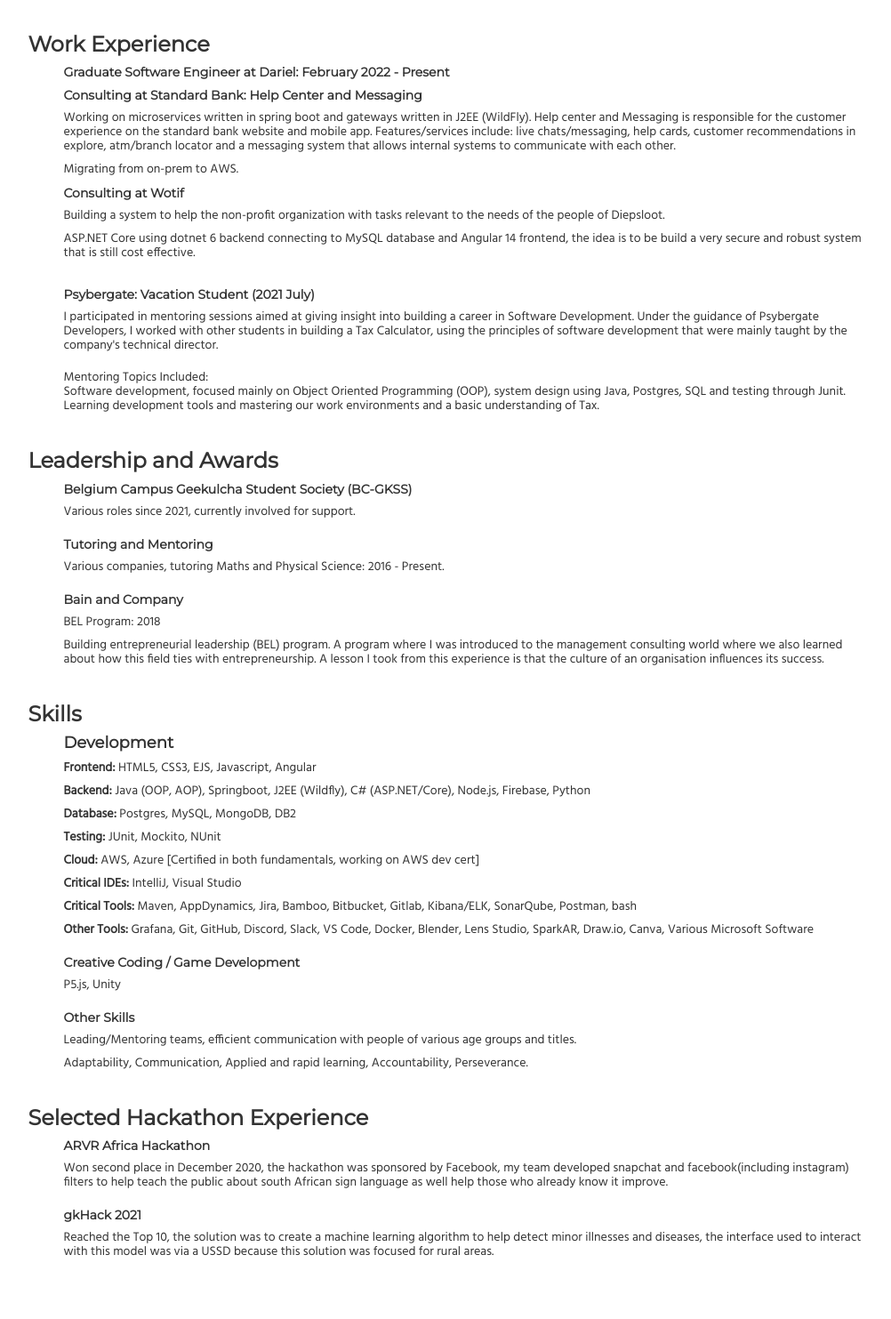
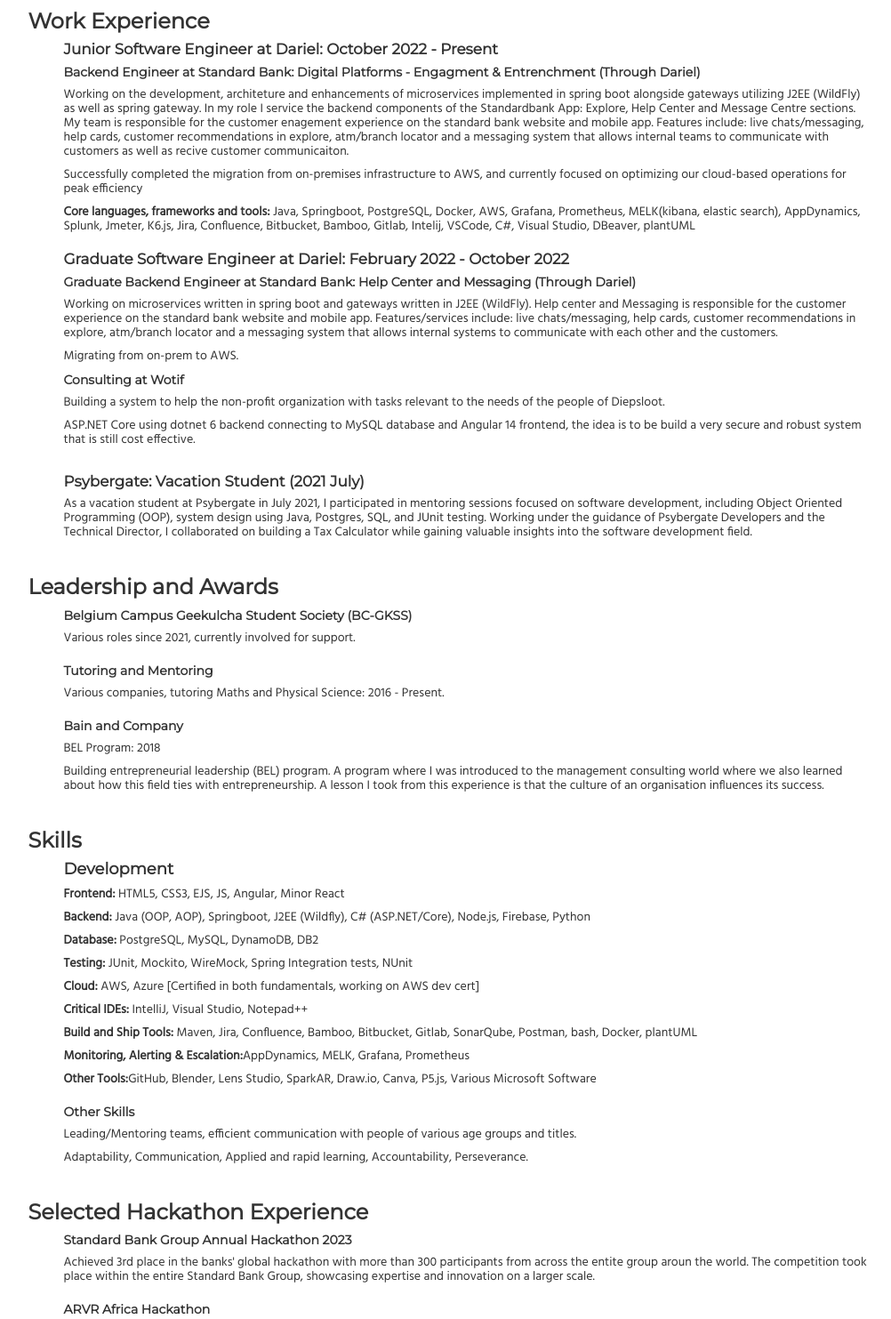
Before and after one commit to TGNkwane/cvtebogonkwane-errors.co.za-SUBDOMAIN, a plain HTML site: page index.html in a window 1280 px wide. Shown: the part 489-1972 px from the top of the page at 89% size, without its empty margins (136-1138 px from the left). Before the commit the page ends 1935 px from the top, so only its background shows below. Drawn offline with nearby package versions, Linux system fonts and the light colour scheme.

Commit message:
CV as at 28 October 2023

```diff
--- a/css/cv.css
+++ b/css/cv.css
@@ -12,6 +12,11 @@ h5,
     font-weight:bold;
 }
 
+.majorHeadline {
+    font-family: 'Montserrat', sans-serif;
+    font-weight:bold;
+    font-size: 1.2em;
+}
 
 h1 {
     font-size:5em;
--- a/index.html
+++ b/index.html
@@ -18,7 +18,6 @@
                     <div class="center">
                         <h1>Tebogo Gerald Nkwane</h1>
                         <h3>Innovative, Reliable, Creative</h3>
-                        <p><a href="tel:+27605293605">Cell</a></p>
                         <p>Email: <a href="mailto: nkwane.gerald@gmail.com">nkwane.gerald@gmail.com</a></p>
                         <p><a href="https://github.com/TGNkwane" target="_blank">GitHub</a></p>
                         <p><a href="https://za.linkedin.com/in/tebogo-nkwane" target="_blank">LinkedIn</a></p>
@@ -27,7 +26,7 @@
                     <h3>Education</h3>
                     <ul>
                         <li>
-                            <p class="headline">Belgium Campus: 2019 - Present (Honours year)</p>
+                            <p class="majorHeadline">Belgium Campus: 2019 - Present (Honours year)</p>
                             <p>Majoring in Software Engineering</p>
                             <p>Current GPA: 78%</p>
                         </li>
@@ -40,9 +39,16 @@
                      <h3>Work Experience</h3>
                      <ul>
                         <li>
-                            <p class="headline">Graduate Software Engineer at Dariel: February 2022 -  Present</p>
-                            <p class="headline">Consulting at Standard Bank: Help Center and Messaging</p>
-                            <p>Working on microservices written in spring boot and gateways written in J2EE (WildFly). Help center and Messaging is responsible for the customer experience on the standard bank website and mobile app. Features/services include: live chats/messaging, help cards, customer recommendations in explore, atm/branch locator and a messaging system that allows internal systems to communicate with each other.</p>
+                            <p class="majorHeadline">Junior Software Engineer at Dariel: October 2022 -  Present</p>
+                            <p class="headline">Backend Engineer at Standard Bank: Digital Platforms - Engagment & Entrenchment (Through Dariel)</p>
+                            <p>Working on the development, architeture and enhancements of microservices implemented in spring boot alongside gateways utilizing J2EE (WildFly) as well as spring gateway. In my role I service the backend components of the Standardbank App: Explore, Help Center and Message Centre sections. My team is responsible for the customer enagement experience on the standard bank website and mobile app. Features include: live chats/messaging, help cards, customer recommendations in explore, atm/branch locator and a messaging system that allows internal teams to communicate with customers as well as recive customer communicaiton.</p>
+                            <p>Successfully completed the migration from on-premises infrastructure to AWS, and currently focused on optimizing our cloud-based operations for peak efficiency</p>
+                            <P><b>Core languages, frameworks and tools:</b> Java, Springboot, PostgreSQL, Docker, AWS, Grafana, Prometheus, MELK(kibana, elastic search), AppDynamics, Splunk, Jmeter, K6.js, Jira, Confluence, Bitbucket, Bamboo, Gitlab, Intelij, VSCode, C#, Visual Studio, DBeaver, plantUML</P>
+                        </li>
+                        <li>
+                            <p class="majorHeadline">Graduate Software Engineer at Dariel: February 2022 -  October 2022</p>
+                            <p class="headline">Graduate Backend Engineer at Standard Bank: Help Center and Messaging (Through Dariel)</p>
+                            <p>Working on microservices written in spring boot and gateways written in J2EE (WildFly). Help center and Messaging is responsible for the customer experience on the standard bank website and mobile app. Features/services include: live chats/messaging, help cards, customer recommendations in explore, atm/branch locator and a messaging system that allows internal systems to communicate with each other and the customers.</p>
                             <p>Migrating from on-prem to AWS.</p>
                             <p class="headline">Consulting at Wotif</p>
                             <p>Building a system to help the non-profit organization with tasks relevant to the needs of the people of Diepsloot.</p>
@@ -51,15 +57,8 @@
                      </ul>
                     <ul>
                         <li>
-                            <p class="headline">Psybergate: Vacation Student (2021 July)</p>
-                            <p>I participated in mentoring sessions aimed at giving insight into building a career in Software Development.
-                            Under the guidance of Psybergate Developers, I worked with other students in building a Tax Calculator,
-                            using the principles of software development that were mainly taught by the company's technical director.</p>
-                        </li>
-                        <li>
-                            <p>Mentoring Topics Included:<br>
-                             Software development, focused mainly on Object Oriented Programming (OOP), system design using Java, Postgres, SQL and testing through Junit.<br>
-                             Learning development tools and mastering our work environments and a basic understanding of Tax.</p>
+                            <p class="majorHeadline">Psybergate: Vacation Student (2021 July)</p>
+                            <p>As a vacation student at Psybergate in July 2021, I participated in mentoring sessions focused on software development, including Object Oriented Programming (OOP), system design using Java, Postgres, SQL, and JUnit testing. Working under the guidance of Psybergate Developers and the Technical Director, I collaborated on building a Tax Calculator while gaining valuable insights into the software development field.</p>
                         </li>
                     </ul>
                     <h3>Leadership and Awards</h3>
@@ -84,18 +83,15 @@
                     <ul>
                         <li>
                             <h4>Development</h4>
-                            <p><strong>Frontend:</strong> HTML5, CSS3, EJS, Javascript, Angular</p>
+                            <p><strong>Frontend:</strong> HTML5, CSS3, EJS, JS, Angular, Minor React</p>
                             <p><strong>Backend:</strong> Java (OOP, AOP), Springboot, J2EE (Wildfly), C# (ASP.NET/Core), Node.js, Firebase, Python</p>
-                            <p><strong>Database:</strong> Postgres, MySQL, MongoDB, DB2</p>
-                            <p><strong>Testing:</strong> JUnit, Mockito, NUnit</p>
+                            <p><strong>Database:</strong> PostgreSQL, MySQL, DynamoDB, DB2</p>
+                            <p><strong>Testing:</strong> JUnit, Mockito, WireMock, Spring Integration tests, NUnit</p>
                             <p><strong>Cloud:</strong> AWS, Azure [Certified in both fundamentals, working on AWS dev cert]</p>
-                            <p><strong>Critical IDEs:</strong> IntelliJ, Visual Studio</p>
-                            <p><strong>Critical Tools:</strong> Maven, AppDynamics, Jira, Bamboo, Bitbucket, Gitlab, Kibana/ELK, SonarQube, Postman, bash</p>
-                            <p><strong>Other Tools:</strong> Grafana, Git, GitHub, Discord, Slack, VS Code, Docker, Blender, Lens Studio, SparkAR, Draw.io, Canva, Various Microsoft Software</p>
-                        </li>
-                        <li>
-                            <p class="headline">Creative Coding / Game Development</p>
-                            <p>P5.js, Unity</p>
+                            <p><strong>Critical IDEs:</strong> IntelliJ, Visual Studio, Notepad++</p>
+                            <p><strong>Build and Ship Tools:</strong> Maven, Jira, Confluence, Bamboo, Bitbucket, Gitlab, SonarQube, Postman, bash, Docker, plantUML</p>
+                            <p><strong>Monitoring, Alerting & Escalation:</strong>AppDynamics, MELK, Grafana, Prometheus</p>
+                            <p><strong>Other Tools:</strong>GitHub, Blender, Lens Studio, SparkAR, Draw.io, Canva, P5.js, Various Microsoft Software</p>
                         </li>
                         <li>
                             <p class="headline">Other Skills</p>
@@ -105,6 +101,10 @@
                     </ul>
                     <h3>Selected Hackathon Experience</h3>
                     <ul>
+                        <li>
+                            <p class="headline">Standard Bank Group Annual Hackathon 2023</p>
+                            <p>Achieved 3rd place in the banks' global hackathon with more than 300 participants from across the entite group aroun the world. The competition took place within the entire Standard Bank Group, showcasing expertise and innovation on a larger scale.</p>
+                        </li>
                         <li>
                             <p class="headline">ARVR Africa Hackathon</p>
                             <p>Won second place in December 2020, the hackathon was sponsored by Facebook, my team
```
